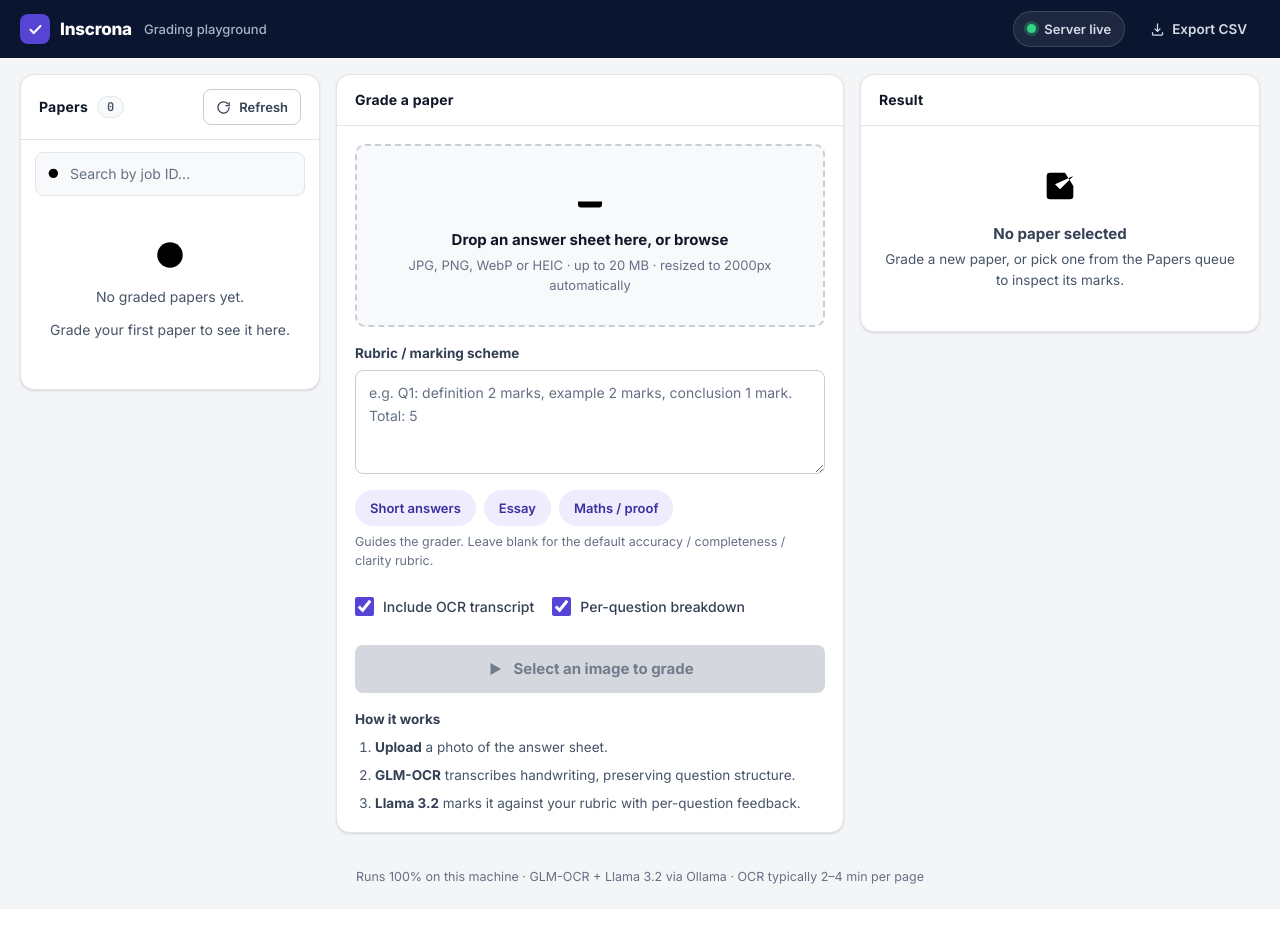
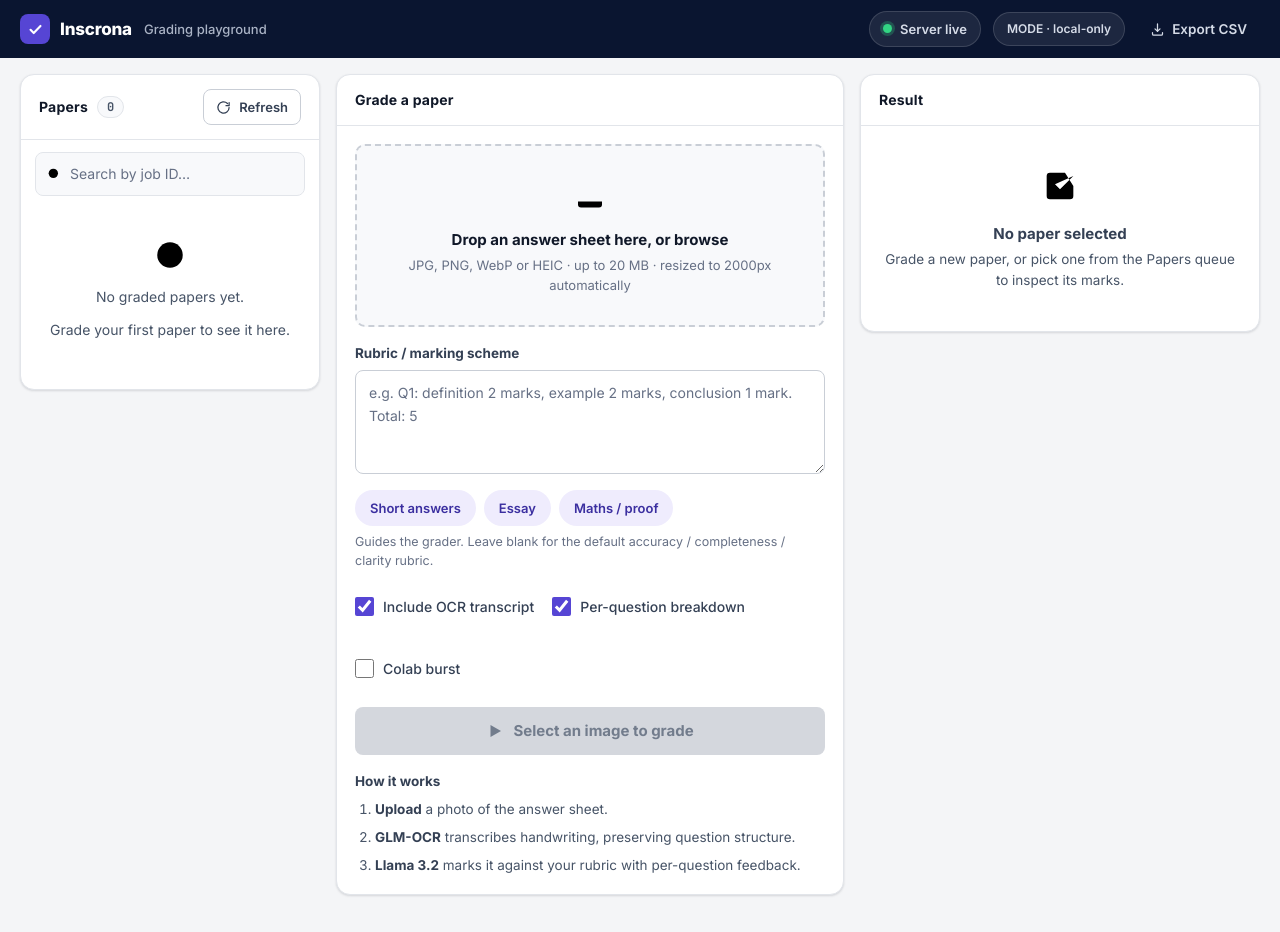
Before and after one commit to CYRUS-pinto/inscrona, a FastAPI app: page / in a window 1280 px wide. Shown: the top 932 px of the page. Before the commit the page ends 884 px from the top, so only its background shows below. Run offline with FastAPI, Linux system fonts and the light colour scheme; data that the repository does not hold is empty.

Commit message:
Wave 2 Task 4: MODE badge, burst toggle, pace note, timeout queue-poll UX

```diff
--- a/templates/index.html
+++ b/templates/index.html
@@ -448,6 +448,7 @@
     <span class="status-pill" id="statusPill" role="status" aria-live="polite">
       <span class="status-dot" aria-hidden="true"></span><span id="statusText">Connecting…</span>
     </span>
+    <span class="status-pill" id="modeBadge" title="Inference backend mode" style="font-size:12px;">MODE · local-only</span>
     <a class="topbar-link" href="results/export.csv" download>
       <svg class="ic ic-sm" viewBox="0 0 24 24" aria-hidden="true"><path d="M12 3v12m0 0l-4-4m4 4l4-4M4 17v2a2 2 0 002 2h12a2 2 0 002-2v-2"/></svg>
       Export CSV
@@ -529,7 +530,10 @@
           <div class="check-row">
             <label class="check"><input type="checkbox" id="optOcr" checked> Include OCR transcript</label>
             <label class="check"><input type="checkbox" id="optBreakdown" checked> Per-question breakdown</label>
+            <label class="check"><input type="checkbox" id="optBurst"> Colab burst</label>
           </div>
+          <p class="helper" id="burstHint" hidden>Burst sends this paper to the Colab T4 tunnel when reachable, otherwise grades locally — typically under a minute on burst.</p>
+          <p class="helper" id="paceNote" aria-live="polite"></p>
 
           <div class="field">
             <button type="submit" class="btn" id="runBtn" disabled>
@@ -699,11 +703,18 @@
     try {
       const r = await fetch('/health', { cache: 'no-store', signal: AbortSignal.timeout(8000) });
       if (!r.ok) throw new Error('down');
+      // BLOCKED-dependency: GET /health has no `mode` field yet (Task 2 owns
+      // main.py in this wave) — render local-only until the field exists.
+      let mode = 'local-only';
+      try { mode = (await r.clone().json()).mode || 'local-only'; } catch (e) {}
+      if (mode !== 'local-only' && mode !== 'hybrid') mode = 'local-only';
       pill.classList.add('live'); pill.classList.remove('down');
       txt.textContent = 'Server live';
+      $('modeBadge').textContent = 'MODE · ' + mode;
     } catch {
       pill.classList.add('down'); pill.classList.remove('live');
       txt.textContent = 'Server unreachable';
+      $('modeBadge').textContent = 'MODE · unreachable';
     }
   }
 
@@ -921,6 +932,10 @@
     if (f) setFile(f);
   });
   $('removeFile').addEventListener('click', clearFile);
+  $('optBurst').addEventListener('change', () => {
+    $('burstHint').hidden = !$('optBurst').checked;
+    say($('optBurst').checked ? 'Colab burst enabled for the next grade.' : 'Colab burst disabled.');
+  });
 
   /* ── rubric presets ───────────────────────────────────────── */
   const PRESETS = {
@@ -953,6 +968,13 @@
     $('uploadFill').style.width = '0%';
   }
   let tickTimer = null, ocrTimer = null, gradeTimer = null;
+  const runTimes = []; /* measured processing_time_ms of this session's grades */
+  function updatePaceNote() {
+    if (!runTimes.length) return;
+    const avg = Math.round(runTimes.reduce((a, b) => a + b, 0) / runTimes.length);
+    $('paceNote').textContent = 'Session pace: last grade took ' + fmtDur(runTimes[runTimes.length - 1]) +
+      (runTimes.length > 1 ? ' · ' + runTimes.length + '-grade average ' + fmtDur(avg) : '') + '.';
+  }
   function runGrade() {
     if (!currentFile || $('runBtn').disabled && tickTimer) return;
     if (!currentFile) return;
@@ -989,7 +1011,7 @@
     }, 150000);
 
     const xhr = new XMLHttpRequest();
-    xhr.open('POST', '/grade');
+    xhr.open('POST', $('optBurst').checked ? '/grade?burst=true' : '/grade');
     xhr.timeout = 600000;
     xhr.upload.onprogress = (e) => {
       if (!e.lengthComputable) return;
@@ -1004,6 +1026,7 @@
           setStage('stageUpload', 'done'); setStage('stageOcr', 'done'); setStage('stageGrade', 'done');
           setStage('stageDone', 'done');
           $('doneNote').textContent = 'Finished in ' + fmtDur(d.processing_time_ms);
+          if (typeof d.processing_time_ms === 'number') { runTimes.push(d.processing_time_ms); updatePaceNote(); }
           renderResult(d);
           selectedJob = d.job_id;
           loadQueue();
@@ -1019,7 +1042,19 @@
       }
     };
     xhr.onerror = () => { finishRun(); showError('Network error — is the server still running? Retry when ready.', true); };
-    xhr.ontimeout = () => { finishRun(); showError('Grading timed out after 10 minutes — check the Papers queue; the server may still finish.', false); };
+    xhr.ontimeout = () => {
+      finishRun();
+      const box = $('errorBox');
+      box.innerHTML = ICONS.alert + '<div><div>Grading timed out after 10 minutes — the server may still finish. Poll the Papers queue instead of resubmitting.</div>' +
+        '<button type="button" class="btn-ghost" id="pollQueueBtn" style="margin-top:8px;">Poll the Papers queue</button></div>';
+      box.classList.add('show');
+      say('Grading timed out. Poll the Papers queue for the finished result.');
+      $('pollQueueBtn').addEventListener('click', () => {
+        box.classList.remove('show');
+        loadQueue(); switchTab('paneQueue');
+        say('Papers queue refreshed.');
+      });
+    };
     xhr.send(fd);
   }
   function finishRun() {
```
